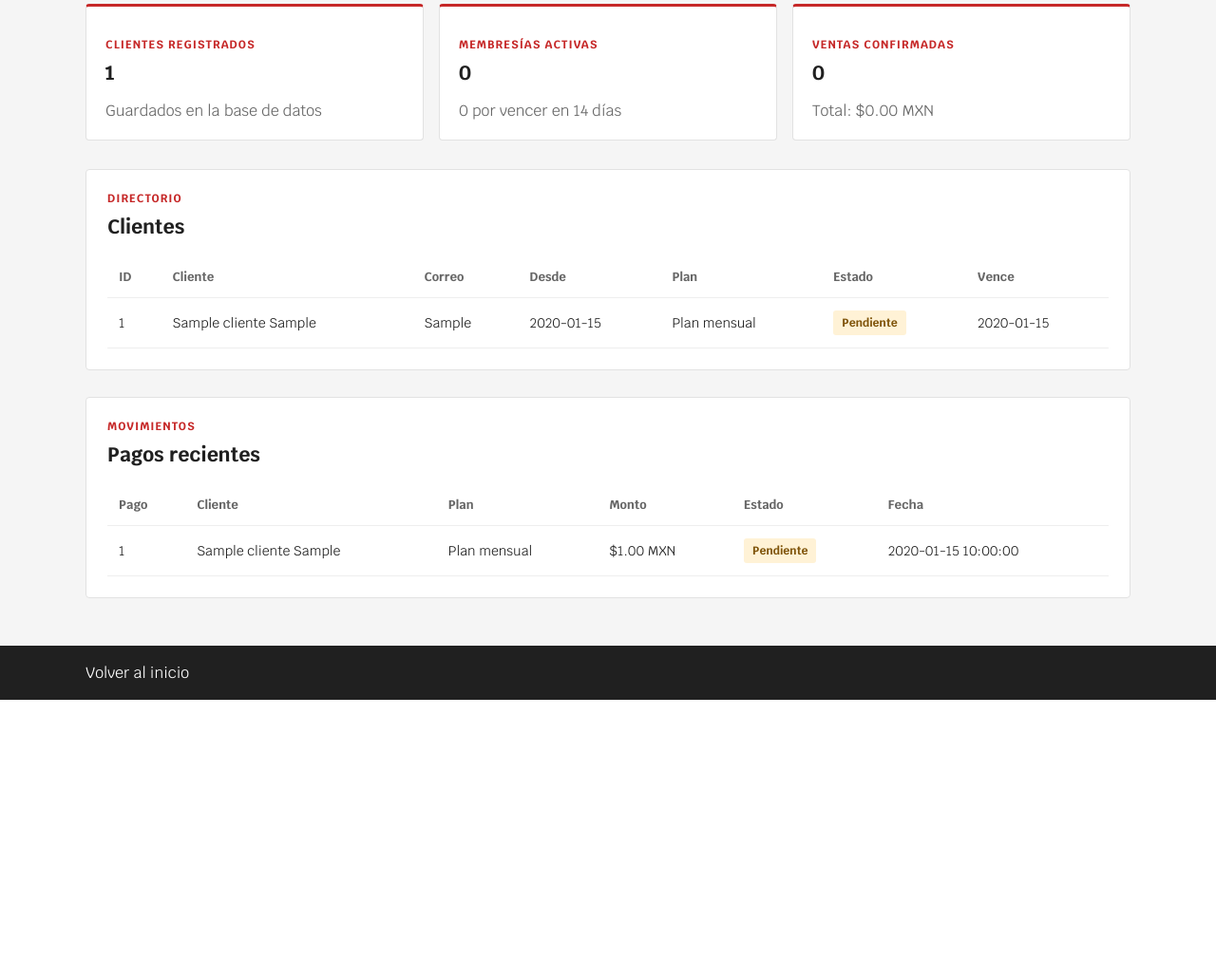
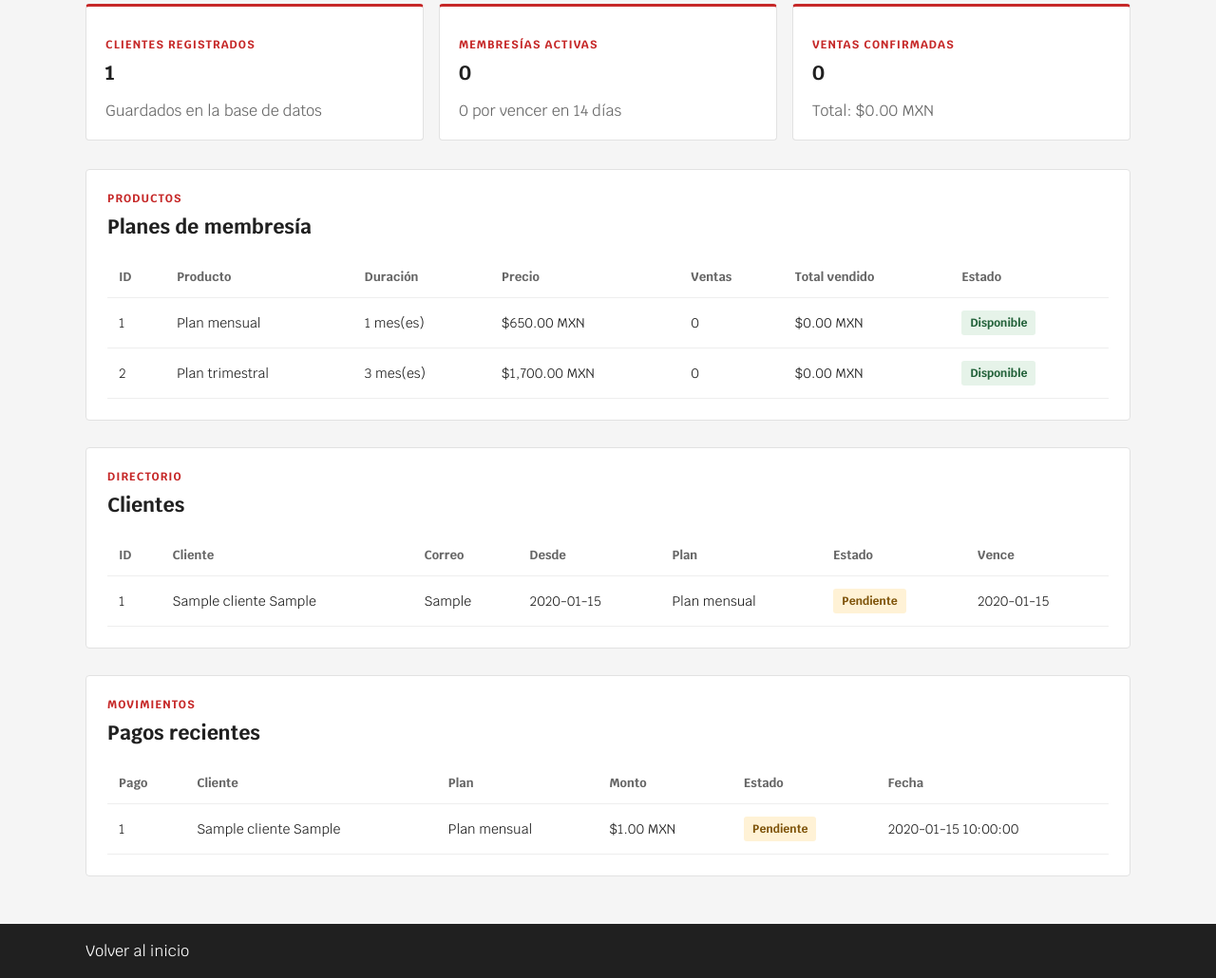
Before and after one commit to AngeelPalacioss/IntenseFit, a PHP site: page /administrador.php in a window 1280 px wide. Shown: the part 356-1386 px from the top of the page at 95% size. Before the commit the page ends 1093 px from the top, so only its background shows below. Run offline with PHP 8.4, Linux system fonts and the light colour scheme; the visitor is signed in with stand-in values (Sample User, id 1); data comes from the database, SQL or seed files in the repository; tables that the repository leaves empty hold one stand-in row (values such as "Sample post").

Commit message:
Se agrega tabla con vista general de productos para admin.

```diff
--- a/administrador.php
+++ b/administrador.php
@@ -44,6 +44,18 @@ $consultaClientes = mysqli_query(
      )
      LEFT JOIN planes_membresia AS p ON p.id_plan = m.id_plan
      ORDER BY c.id_cliente DESC"
+);
+
+$consultaProductos = mysqli_query(
+    $conexion,
+    "SELECT pl.id_plan, pl.nombre, pl.duracion_meses, pl.precio, pl.activo,
+            COUNT(CASE WHEN pg.estado = 'pagado' THEN pg.id_pago END) AS ventas,
+            COALESCE(SUM(CASE WHEN pg.estado = 'pagado' THEN pg.monto ELSE 0 END), 0) AS ingresos
+     FROM planes_membresia AS pl
+     LEFT JOIN membresias AS m ON m.id_plan = pl.id_plan
+     LEFT JOIN pagos AS pg ON pg.id_membresia = m.id_membresia
+     GROUP BY pl.id_plan, pl.nombre, pl.duracion_meses, pl.precio, pl.activo
+     ORDER BY pl.duracion_meses"
 );
 
 $consultaPagos = mysqli_query(
@@ -101,6 +113,33 @@ $consultaPagos = mysqli_query(
                 <h2><?php echo escapar($ventasConfirmadas); ?></h2>
                 <p>Total: $<?php echo number_format((float)$ingresos, 2); ?> MXN</p>
             </article>
+        </section>
+
+        <section class="seccion">
+            <div class="encabezado-seccion">
+                <div><p class="etiqueta">PRODUCTOS</p><h2>Planes de membresía</h2></div>
+            </div>
+            <div class="tabla-contenedor">
+                <table>
+                    <thead><tr><th>ID</th><th>Producto</th><th>Duración</th><th>Precio</th><th>Ventas</th><th>Total vendido</th><th>Estado</th></tr></thead>
+                    <tbody>
+                        <?php if (mysqli_num_rows($consultaProductos) == 0) { ?>
+                            <tr><td colspan="7">No hay productos registrados.</td></tr>
+                        <?php } ?>
+                        <?php while ($producto = mysqli_fetch_assoc($consultaProductos)) { ?>
+                            <tr>
+                                <td><?php echo escapar($producto["id_plan"]); ?></td>
+                                <td><?php echo escapar($producto["nombre"]); ?></td>
+                                <td><?php echo escapar($producto["duracion_meses"]); ?> mes(es)</td>
+                                <td>$<?php echo number_format((float)$producto["precio"], 2); ?> MXN</td>
+                                <td><?php echo escapar($producto["ventas"]); ?></td>
+                                <td>$<?php echo number_format((float)$producto["ingresos"], 2); ?> MXN</td>
+                                <td><span class="estado <?php echo $producto["activo"] ? "" : "estado-aviso"; ?>"><?php echo $producto["activo"] ? "Disponible" : "Inactivo"; ?></span></td>
+                            </tr>
+                        <?php } ?>
+                    </tbody>
+                </table>
+            </div>
         </section>
 
         <section class="seccion">
--- a/styles.css
+++ b/styles.css
@@ -116,6 +116,12 @@ a {
 .titulo-pagina h1,
 .titulo-pagina p {
     margin-top: 0;
+}
+
+.acciones-panel {
+    display: flex;
+    flex-wrap: wrap;
+    gap: 10px;
 }
 
 /* Títulos y texto */
```
Also changed, not shown: cliente.php (+19 -1 lines).
